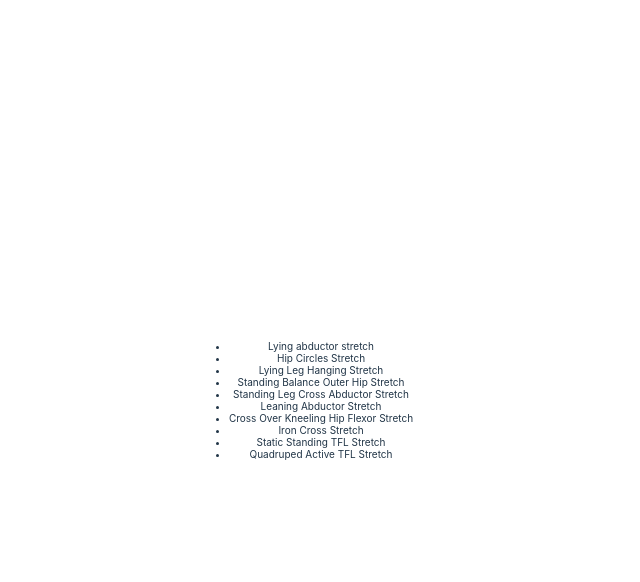
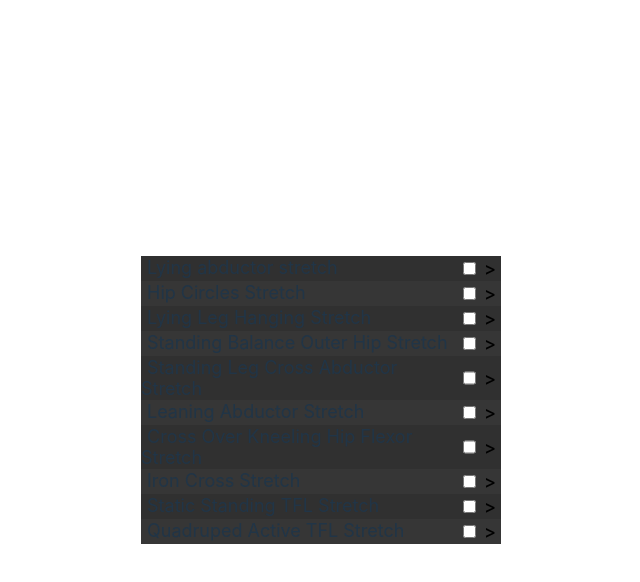
Before and after one commit to Havolt/chromium-extension, a React (Vite) app: page / in a window 1280 px wide. Both pictures are taken after a click on the item "Stretches". Shown: the top 582 px of the page, without its empty margins (339-979 px from the left). Built offline with nearby package versions, Linux system fonts and the light colour scheme.

Commit message:
Add styling to list of stretches

```diff
--- a/src/components/Stretches.jsx
+++ b/src/components/Stretches.jsx
@@ -1,16 +1,25 @@
 import {useState} from 'react'
 import { stretches } from '../json/stretches'
+import './Stretches.scss'
 
 function Stretches() {
   const [stretchesData, setStretchesData] = useState(stretches.map(stretch => ({ ...stretch, completed: false })))
+
+  const handleCheckboxChange = (index) => {
+    const newStretchesData = [...stretchesData]
+    newStretchesData[index].completed = !newStretchesData[index].completed
+    setStretchesData(newStretchesData)
+  }
   return (
-    <div>
-      <ul>
-        { stretchesData.map((stretch, index) => (
-          <li key={index}>{ stretch.name}</li>
-        ))}
-      </ul>
-    </div>
+    <ul className="stretches">
+      { stretchesData.map((stretch, index) => (
+        <li key={index}>
+          <label>{ stretch.name}</label>
+          <input type="checkbox" checked={stretch.completed} onChange={() => {handleCheckboxChange(index)} } />
+          <button>{'>'}</button>
+        </li>
+      ))}
+    </ul>
   )
 }
 
--- /dev/null
+++ b/src/components/Stretches.scss
@@ -0,0 +1,42 @@
+.stretches {
+	display: flex;
+	flex-direction: column;
+	width: 36rem;
+
+	li {
+		list-style-type: none;
+		font-size: 1.8rem;
+		display: flex;
+		padding: 0.1rem 0;
+		text-indent: 0.6rem;
+
+		// TODO: Combine with rule in Menu.scss
+		&:nth-child(odd) {
+			background-color: #303030;
+			&:hover {
+				background-color: #2e2e2e;
+			}
+		}
+
+		&:nth-child(even) {
+			background-color: #363636;
+			&:hover {
+				background-color: #2e2e2e;
+			}
+		}
+
+		label {
+			flex: 1;
+			text-align: left;
+		}
+
+		input:hover {
+			cursor: pointer;
+		}
+
+		button {
+			background-color: unset;
+			padding: 0rem 0.4rem;
+		}
+	}
+}
```
